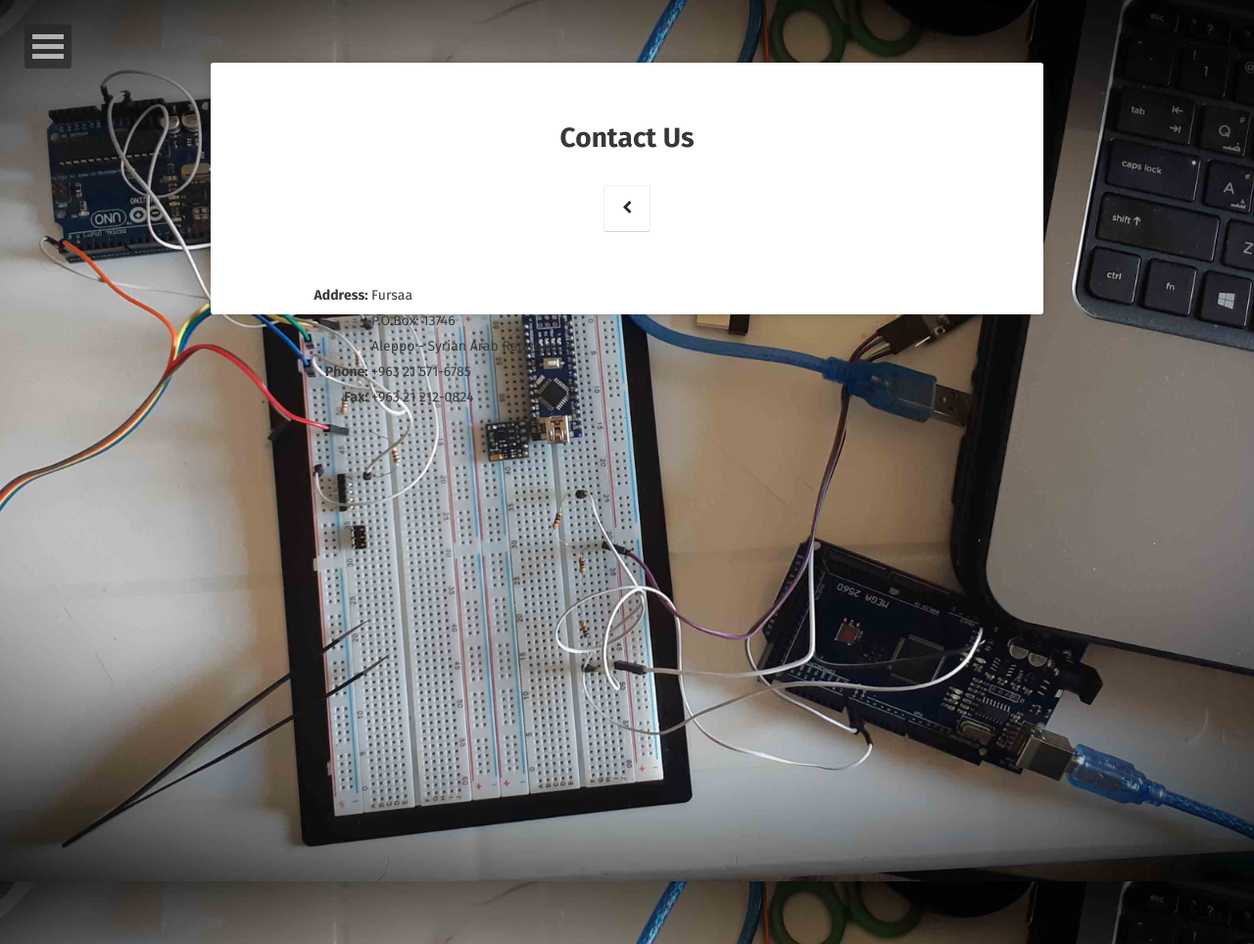
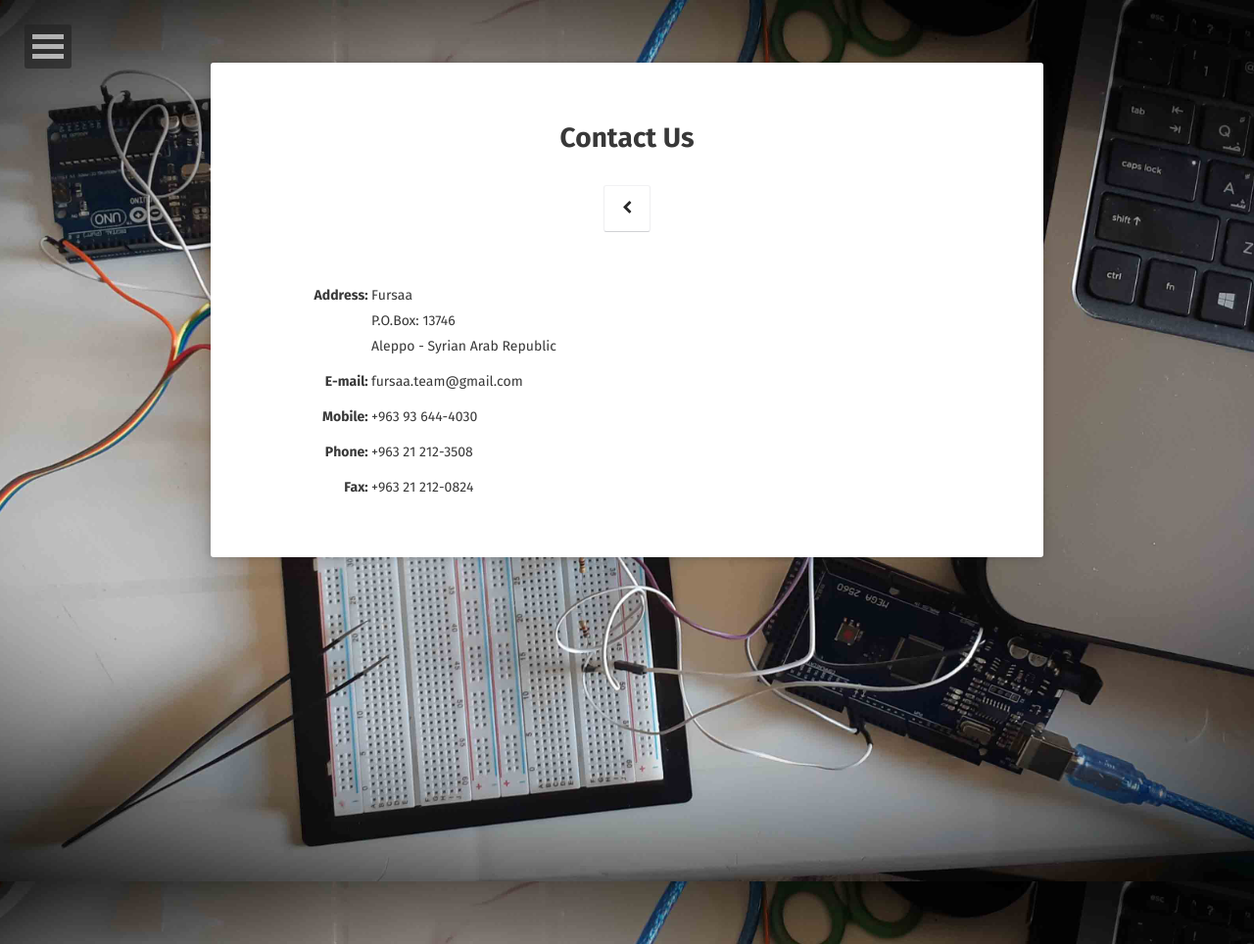
Before and after one commit to Fursaa/fursaa.github.io, a Jekyll site: the page built from contact/index.html, in a window 1280 px wide. Shown: the whole page at 98% size. Built offline with Jekyll 4.4.1, drawn with Linux system fonts in a browser that asks for light colours; some web fonts are replaced.

Commit message:
Update index.html

```diff
--- a/contact/index.html
+++ b/contact/index.html
@@ -4,21 +4,31 @@ title: Contact Us
 comments: false
 ---
 
-<div style="width:350px;float:left;direction:ltr;">
+<div style="width:350px;direction:ltr;">
 
-    <div style="width:325px;float:left;">
+    <div style="width:325px;float:left;margin-bottom:10px;">
         <span style="width:100px;float:left;text-align:right;" class="title">Address:&nbsp;</span>
         <span style="width:200px;float:left;text-align:left;" >Fursaa <br>P.O.Box: 13746 <br>Aleppo - Syrian Arab Republic</span>
     </div>
 
-    <div style="width:325px;float:left;">
-        <span style="width:100px;float:left;text-align:right;" class="title">Phone:&nbsp;</span>
-        <span style="width:200px;float:left;text-align:left;" >+963 21 571-6785</span>
+    <div style="width:325px;float:left;margin-bottom:10px;">
+        <span style="width:100px;float:left;text-align:right;" class="title">E-mail:&nbsp;</span>
+        <span style="width:200px;float:left;text-align:left;" >fursaa.team@gmail.com</span>
     </div>
 
-    <div style="width:325px;float:left;">
+    <div style="width:325px;float:left;margin-bottom:10px;">
+        <span style="width:100px;float:left;text-align:right;" class="title">Mobile:&nbsp;</span>
+        <span style="width:200px;float:left;text-align:left;" >+963 93 644-4030</span>
+    </div>
+
+    <div style="width:325px;float:left;margin-bottom:10px;">
+        <span style="width:100px;float:left;text-align:right;" class="title">Phone:&nbsp;</span>
+        <span style="width:200px;float:left;text-align:left;" >+963 21 212-3508</span>
+    </div>
+
+    <div style="width:325px;">
         <span style="width:100px;float:left;text-align:right;" class="title">Fax:&nbsp;</span>
-        <span style="width:200px;float:left;text-align:left;" >+963 21 212-0824</span>
+        <span style="width:200px;text-align:left;" >+963 21 212-0824</span>
     </div>
 
 </div>
```
